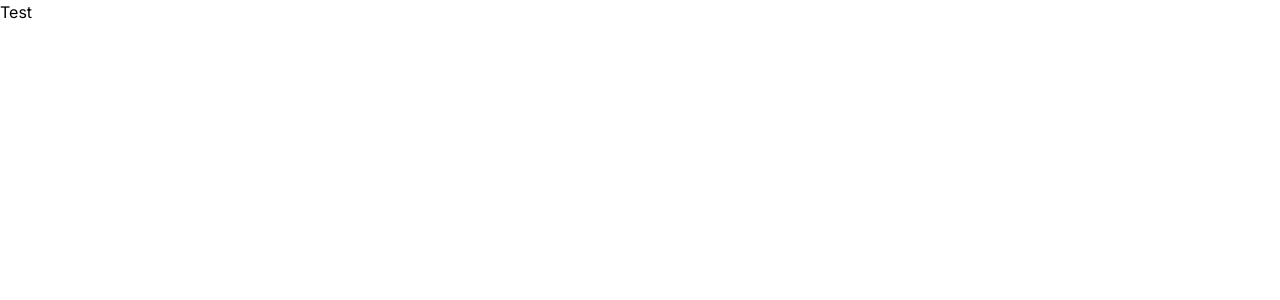
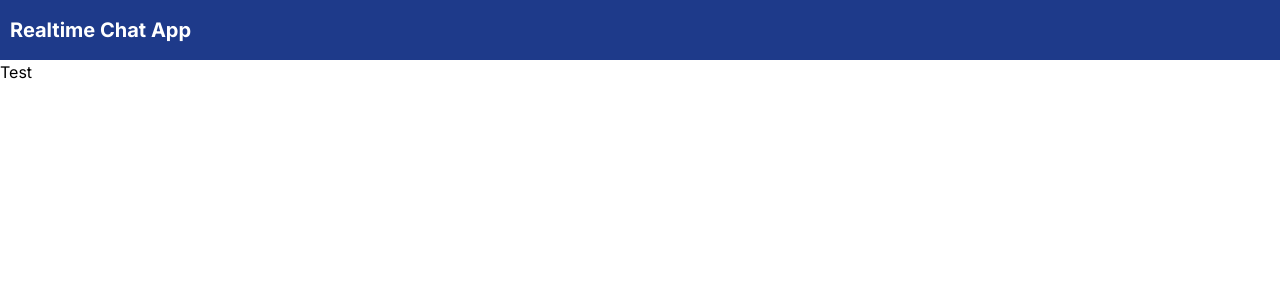
Before and after one commit to Ghersi75/GoChatLearningApp, a Next.js app in the folder frontend/: page / in a window 1280 px wide. Shown: the top 300 px of the page. Built offline with nearby package versions, Linux system fonts and the light colour scheme.

Commit message:
Added header to layout

```diff
--- a/frontend/src/app/layout.tsx
+++ b/frontend/src/app/layout.tsx
@@ -1,6 +1,7 @@
 import './globals.css'
 import type { Metadata } from 'next'
 import { Inter } from 'next/font/google'
+import Header from "@/components/Header"
 
 const inter = Inter({ subsets: ['latin'] })
 
@@ -16,7 +17,10 @@ export default function RootLayout({
 }) {
   return (
     <html lang="en">
-      <body className={inter.className}>{children}</body>
+      <body className={inter.className}>
+        <Header className="bg-blue-900 text-white text-xl font-bold pl-2.5 py-4"/>
+        {children}
+      </body>
     </html>
   )
 }
```
